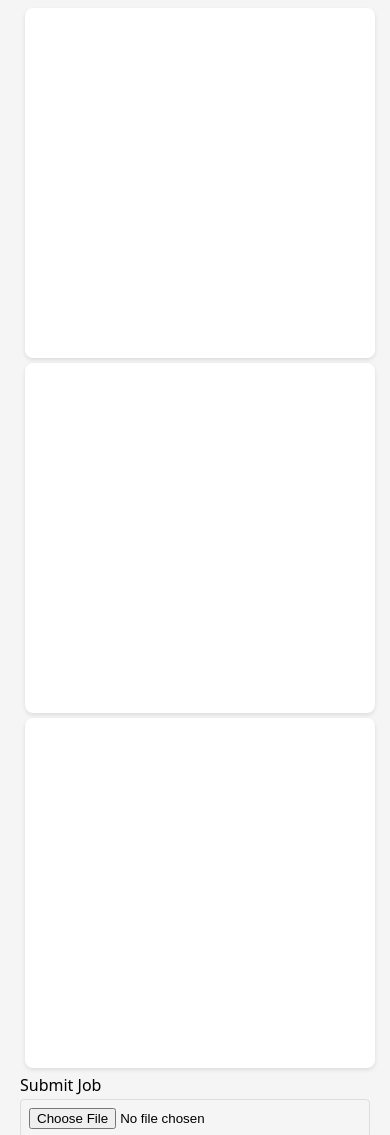
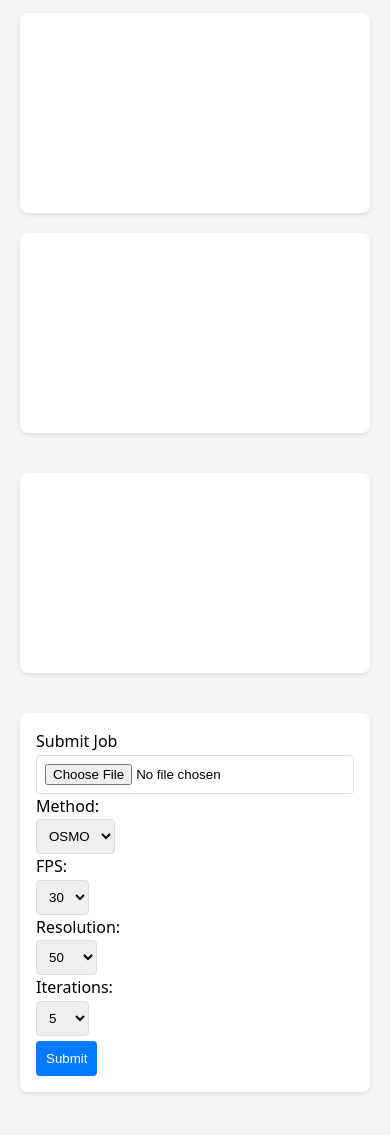
Before and after one commit to dtsiedel/VAMPipeline, a plain HTML site: page index.html in a window 390 px wide. Shown: the part 17-1152 px from the top of the page. After the commit the page ends 1119 px from the top, so only its background shows below. Drawn offline with nearby package versions, Linux system fonts and the light colour scheme; no server answers.

Commit message:
Rework styles to make output column taller

```diff
--- a/index.html
+++ b/index.html
@@ -6,9 +6,13 @@
     <script src="/static/js/submit.js"></script>
 </head>
 <body>
+<div class="container">
+    <div class="top-section">
         <div id="queued"></div>
         <div id="running"></div>
+    </div>
     <div id="outputs"></div>
+    <div class="bottom-section">
         <div id="submission">
             <p>Submit Job</p>
             <form id="file-upload" enctype="multipart/form-data">
@@ -38,5 +42,7 @@
             </select><br>
             <button id="submit-button">Submit</button>
         </div>
+    </div>
+</div>
 </body>
 </html>
--- a/static/css/styles.css
+++ b/static/css/styles.css
@@ -11,23 +11,50 @@ body {
     background-color: #f5f5f5;
 }
 
-#outputs, #running, #queued {
-    display: inline-block;
-    vertical-align: top;
-    margin: 5px;
+.container {
+    display: flex;
+    flex-direction: column;
+    height: 100vh;
+    gap: 20px;
+}
+
+.top-section {
+    display: flex;
+    width: 66%;
+}
+
+#queued, #running {
+    flex: 1;
     background: white;
     border-radius: 8px;
     padding: 16px;
     box-shadow: 0 2px 4px rgba(0,0,0,0.1);
+    overflow-y: auto;
+    height: calc(50vh - 60px);
 }
 
-#submission, #outputs, #running, #queued {
-    width: 32%;
+#queued {
+    margin-right: 5px;
+}
+
+#running {
+    margin-left: 5px;
+    margin-right: 5px;
+}
+
+/* Bottom section - Submission and Outputs */
+.bottom-section {
+    display: flex;
+    width: 66%;
 }
 
 #submission {
-    width: 100%;
-    margin-bottom: 20px;
+    flex: 2;
+    margin-right: 5px;
+    background: white;
+    border-radius: 8px;
+    padding: 16px;
+    box-shadow: 0 2px 4px rgba(0,0,0,0.1);
 }
 
 #submission form {
@@ -57,15 +84,10 @@ body {
     background-color: #0056b3;
 }
 
-#outputs, #running, #queued {
-    height: 350px;
-    overflow-y: auto;
-}
-
 .output-item {
     display: flex;
     align-items: center;
-    padding: 10px;
+    padding: 8px;
     margin-bottom: 10px;
     background-color: #fafafa;
     border-radius: 4px;
@@ -80,21 +102,10 @@ body {
     width: 50px;
     height: 50px;
     object-fit: cover;
-    margin-right: 12px;
+    margin-right: 5px;
     font-size: 0.85em;
 }
 
-.output-item a {
-    text-decoration: none;
-    color: #337ab7;
-    font-size: 0.85em;
-}
-
-.output-item a:hover {
-    color: #23527c;
-}
-
-/* Running Items */
 .running-item {
     display: flex;
     align-items: center;
@@ -117,9 +128,44 @@ body {
     margin-right: 12px;
 }
 
+#outputs {
+    position: absolute;
+    right: 10px;
+    top: 20px;
+    width: calc(33.33% - 5px);
+    height: calc(100vh - 40px);
+    background: white;
+    border-radius: 8px;
+    padding: 16px;
+    box-shadow: 0 2px 4px rgba(0,0,0,0.1);
+    overflow-y: auto;
+}
+
 @media (max-width: 768px) {
-    #submission, #outputs, #running, #queued {
+    .container {
+        flex-direction: column;
+    }
+
+    .top-section, .bottom-section {
         width: 100%;
-        display: block;
+        flex-direction: column;
+    }
+
+    #queued, #running, #outputs, #submission {
+        width: 100%;
+        margin: 10px 0;
+        height: auto;
+        min-height: 200px;
+    }
+
+    #outputs {
+        position: static;
+        width: 100%;
+        height: auto;
+        min-height: 200px;
     }
 }
+
+#submit-button {
+    margin-top: 5px;
+}
```
Lines whose indentation alone changed are shown as unchanged.
